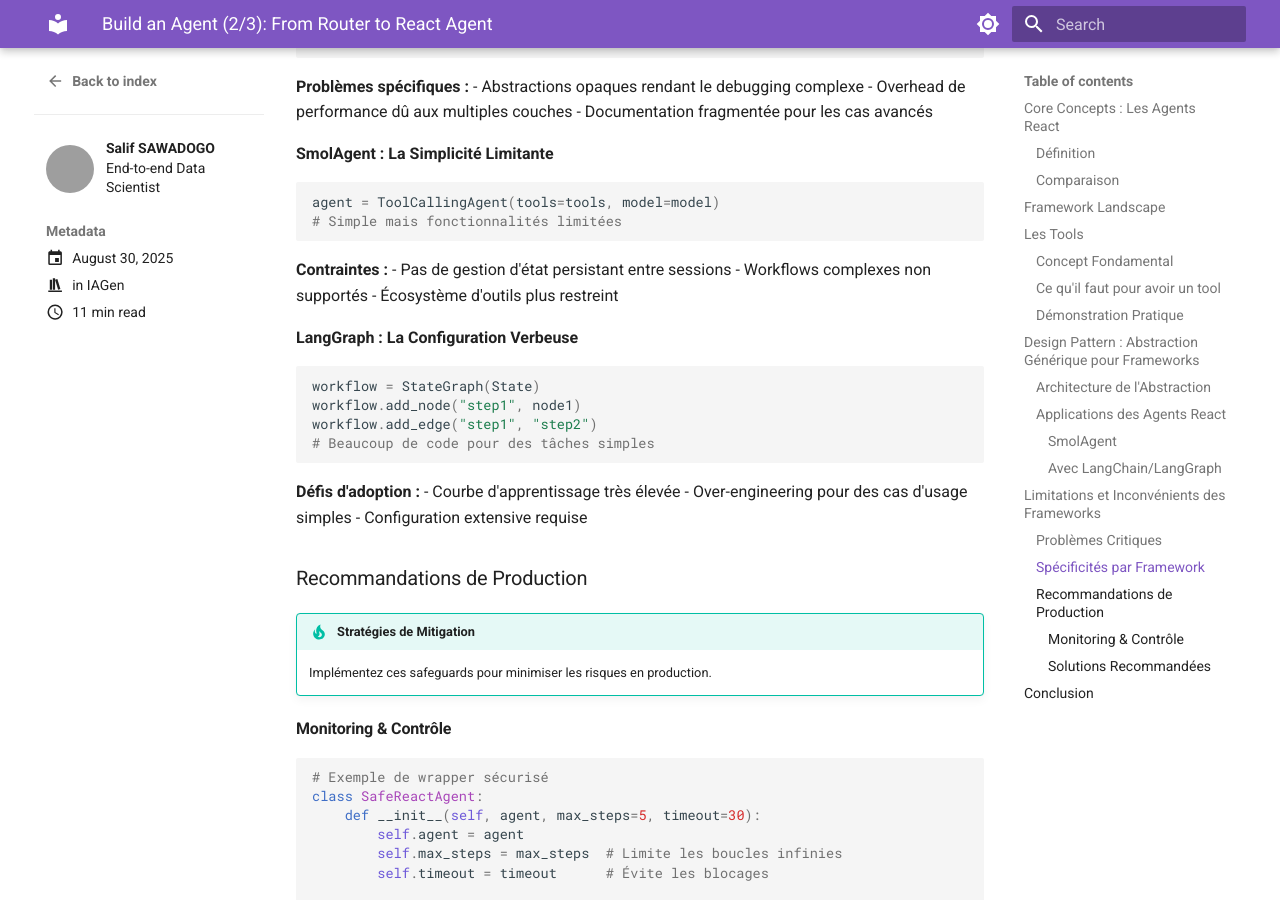
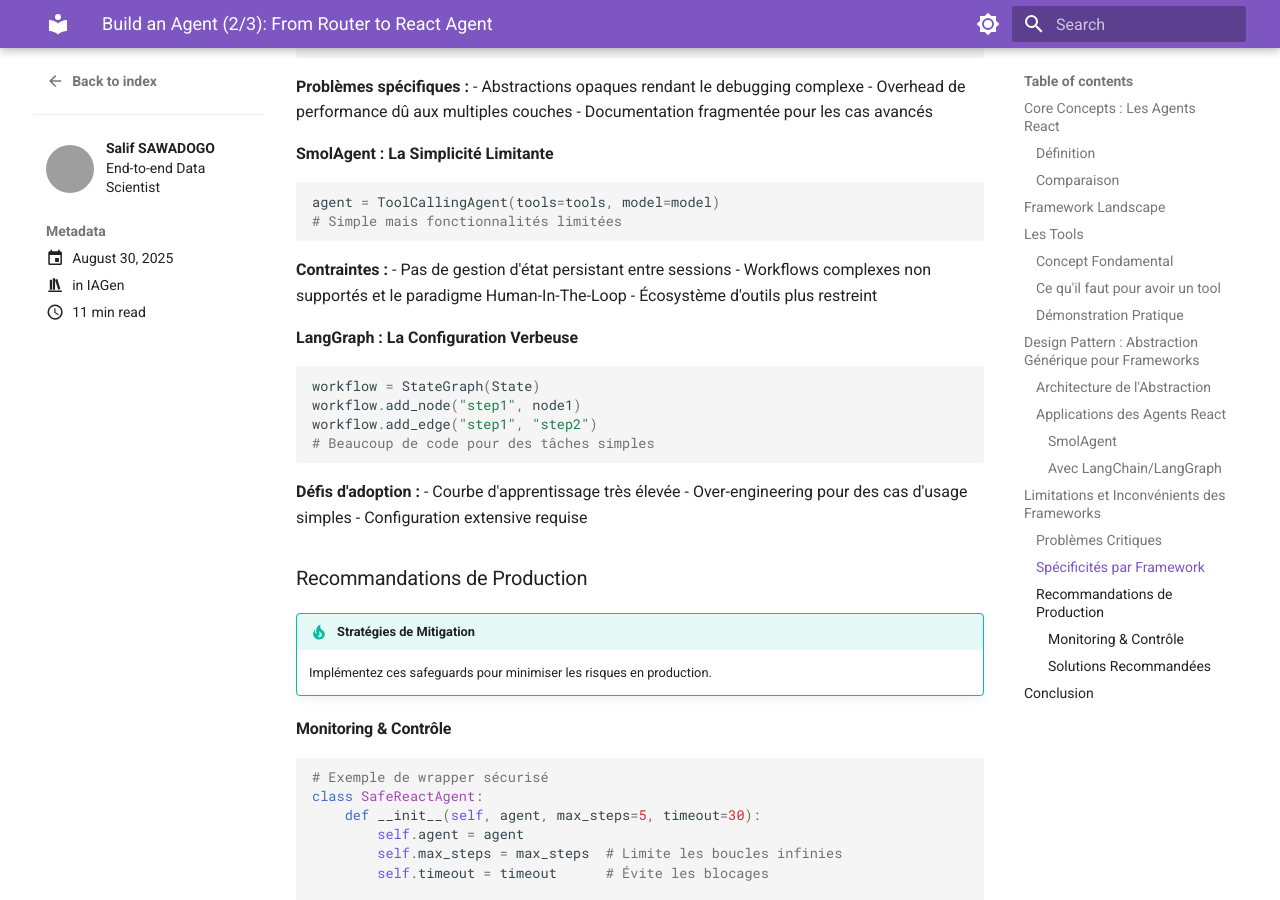
Before and after one commit to sawallesalfo/blog, an MkDocs documentation site: the page built from docs/posts/agent_react.md, in a window 1280 px wide and 900 px high, scrolled down 11034 px. Built offline with MkDocs 1.6.1 and Material for MkDocs 9.7.7, drawn with Linux system fonts in a browser that asks for light colours; comment, search, counter and statistics services are not loaded; grey boxes are pictures that could not be loaded.

Commit message:
add react

```diff
--- a/docs/posts/agent_react.md
+++ b/docs/posts/agent_react.md
@@ -495,7 +495,7 @@ agent = ToolCallingAgent(tools=tools, model=model)
 
 **Contraintes :**
 - Pas de gestion d'état persistant entre sessions
-- Workflows complexes non supportés
+- Workflows complexes non supportés et le  paradigme Human-In-The-Loop
 - Écosystème d'outils plus restreint
 
 **LangGraph : La Configuration Verbeuse**
```
